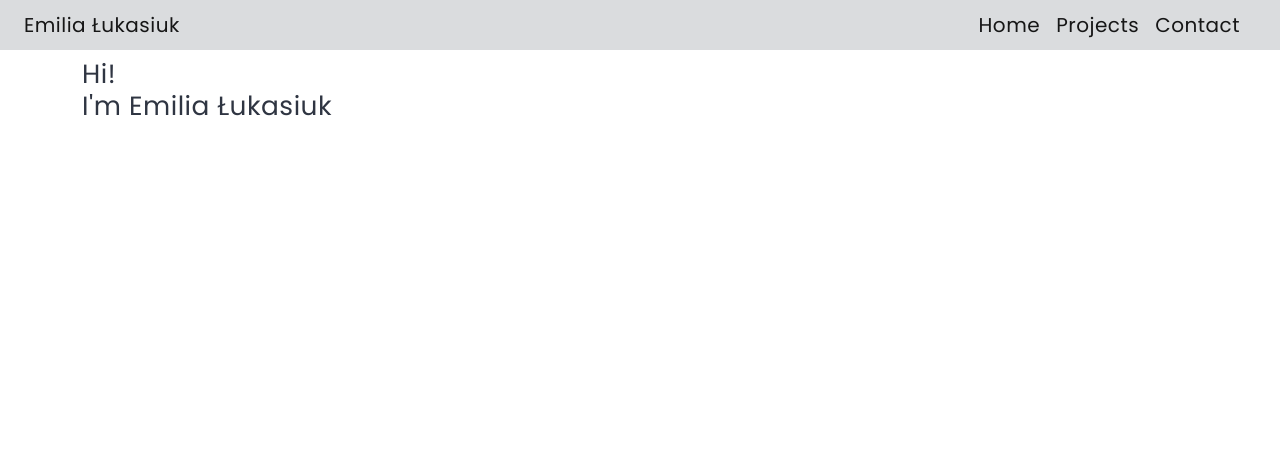
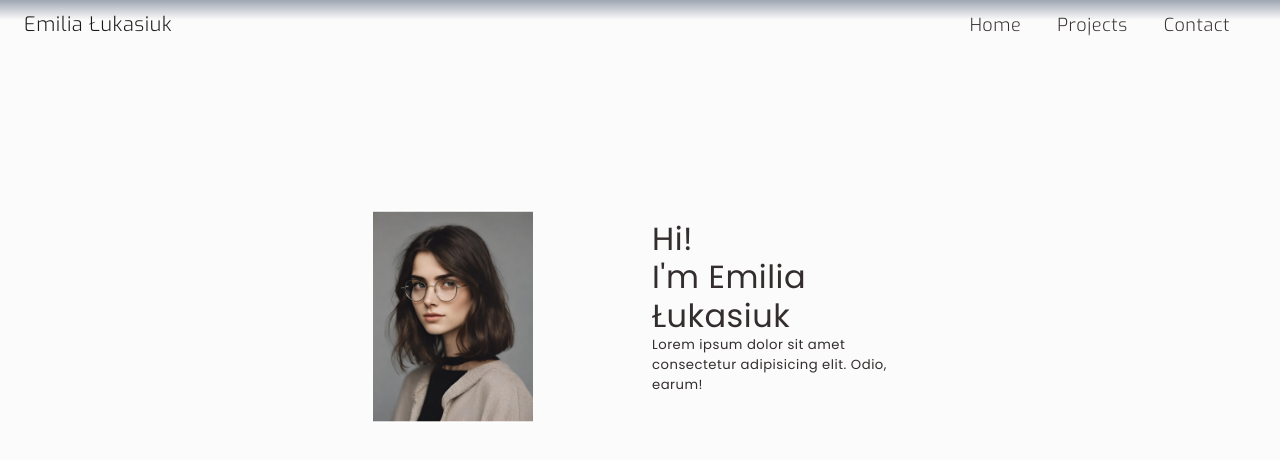
Before and after one commit to Emwook/portfolio, a React (Create React App) app: page / in a window 1280 px wide. Shown: the top 460 px of the page. Built offline with nearby package versions, Linux system fonts and the light colour scheme.

Commit message:
styling navbar, starting to build homepage

```diff
--- a/package.json
+++ b/package.json
@@ -6,6 +6,8 @@
     "@testing-library/jest-dom": "^5.17.0",
     "@testing-library/react": "^13.4.0",
     "@testing-library/user-event": "^13.5.0",
+    "@twicpics/components": "^0.29.0",
+    "@twicpics/react": "^0.3.0",
     "@types/jest": "^27.5.2",
     "@types/node": "^16.18.96",
     "@types/react": "^18.2.79",
--- a/src/components/Home/Home.module.scss
+++ b/src/components/Home/Home.module.scss
@@ -1 +1,20 @@
 @import '../../styles/settings.scss';
+
+.home {
+    height: 70vh;
+    position: relative;
+    margin: auto;
+    .row {
+        position: relative;
+        margin: 20vh auto;
+        .img {
+            width: 160px;
+            object-fit: fill;
+        }
+        .paragraph{
+            margin-top: 10px;
+            .title {
+            }
+        }
+    }
+}
--- a/src/components/Home/Home.tsx
+++ b/src/components/Home/Home.tsx
@@ -1,13 +1,22 @@
 import styles from './Home.module.scss';
 import React from 'react';
 import clsx from 'clsx';
+import { Row, Col, Image } from 'react-bootstrap';
 
 const Home: React.FC = () => {
 
 
     return (
-        <div className={clsx("d-flex justify-content-left flex-column" && styles.splash)} >
-            <h1 className={styles.title}>Hi!<br/>I'm Emilia Łukasiuk</h1>
+        <div className={styles.home} >
+            <Row className={clsx('w-50', styles.row)}>
+                <Col>
+                    <Image src={require('../../images/aiimg1.png')} className={styles.img} />
+                </Col>
+                <Col className={styles.paragraph}>
+                    <h2 className={styles.title}>Hi!<br/>I'm Emilia Łukasiuk</h2>
+                    <p>Lorem ipsum dolor sit amet consectetur adipisicing elit. Odio, earum!</p>
+                </Col>
+            </Row>
         </div>
     );
 };
--- a/src/components/NavBar/NavBar.module.scss
+++ b/src/components/NavBar/NavBar.module.scss
@@ -0,0 +1,25 @@
+@import '../../styles/settings.scss';
+
+.navbar{
+    font-family:'Exo', sans-serif;
+    background: rgb(255,255,255);
+    background: linear-gradient(0deg, $color-light 60%, $color-secondary 100%);
+    margin-bottom: 20px;
+}
+
+.logo{
+    font-size: $base-size * 2;
+}
+
+.link {
+    font-size: $base-size * 1.5;
+    text-decoration: none;
+    color: $color-dark;
+    margin: 0 10px;
+    &:hover{
+        color: $color-danger;
+        font-size: $base-size * 1.6;
+        transition: 0.2s all ease-in-out;
+        margin: 0 8px;
+    }
+}
--- a/src/components/NavBar/NavBar.tsx
+++ b/src/components/NavBar/NavBar.tsx
@@ -1,21 +1,22 @@
-//import styles from './NavBar.module.scss';
+import styles from './NavBar.module.scss';
 import { NavLink } from 'react-router-dom';
 import { Navbar } from 'react-bootstrap';
+import clsx from 'clsx';
 
 const NavBar = () =>{
     //on select change the color to show which page the user's on
     return (
-        <Navbar expand="lg" className="bg-secondary bg-opacity-25 text-dark lead h1 px-4 mb-2 d-flex justify-content-between">
-            <Navbar.Brand>Emilia Łukasiuk</Navbar.Brand>
+        <Navbar expand="lg" className={clsx("bg-secondary bg-opacity-25 text-dark lead h1 px-4 mb-4 d-flex justify-content-between", styles.navbar)}>
+            <Navbar.Brand className={styles.logo}>Emilia Łukasiuk</Navbar.Brand>
             <div>
             <Navbar.Brand>
-                <NavLink to="/" style={{ textDecoration: 'none', color: 'inherit' }}>Home</NavLink>
+                <NavLink to="/" className={styles.link}>Home</NavLink>
             </Navbar.Brand>
             <Navbar.Brand>
-                <NavLink to="/projects" style={{ textDecoration: 'none', color: 'inherit' }}>Projects</NavLink>
+                <NavLink to="/projects" className={styles.link}>Projects</NavLink>
             </Navbar.Brand>
             <Navbar.Brand>
-                <NavLink to="/contact" style={{ textDecoration: 'none', color: 'inherit' }}>Contact</NavLink>
+                <NavLink to="/contact" className={styles.link}>Contact</NavLink>
             </Navbar.Brand>
             </div>
         </Navbar>
--- a/src/index.tsx
+++ b/src/index.tsx
@@ -1,11 +1,11 @@
 import React from 'react';
 import ReactDOM from 'react-dom/client';
+import App from './App';
+import { BrowserRouter } from 'react-router-dom';
 import 'bootstrap/dist/css/bootstrap.min.css';
-import App from './App';
+
 import './styles/normalize.scss';
 import './styles/global.scss';
-import { BrowserRouter } from 'react-router-dom';
-
 
 const root = ReactDOM.createRoot(
   document.getElementById('root') as HTMLElement
--- a/src/styles/settings.scss
+++ b/src/styles/settings.scss
@@ -1,7 +1,8 @@
-$color-light: #fff;
-$color-dark: #2f3542;
-$color-success: #26de81;
-$color-warning: #e1644e;
+$color-light: #FBFBFB;
+$color-dark: #332D2D;
+$color-secondary: #9FA6B2;
+$color-success: #14A44D;
+$color-danger: #DC4C64;
 
 $font-text: 'Poppins', sans-serif;
 
--- a/src/styles/typography.scss
+++ b/src/styles/typography.scss
@@ -1,5 +1,6 @@
 @import './settings.scss';
 @import url('https://fonts.googleapis.com/css?family=Poppins:400,700');
+@import url('https://fonts.googleapis.com/css2?family=Exo:ital,wght@0,100..900;1,100..900&display=swap');
 
 h1, h2, h3, h4, h5, h6 {
   margin: 0;
```
Also changed, not shown: src/images/aiimg1.png (added), src/index.css (deleted), 1 other file (tests, documents, lock files or other folders).
